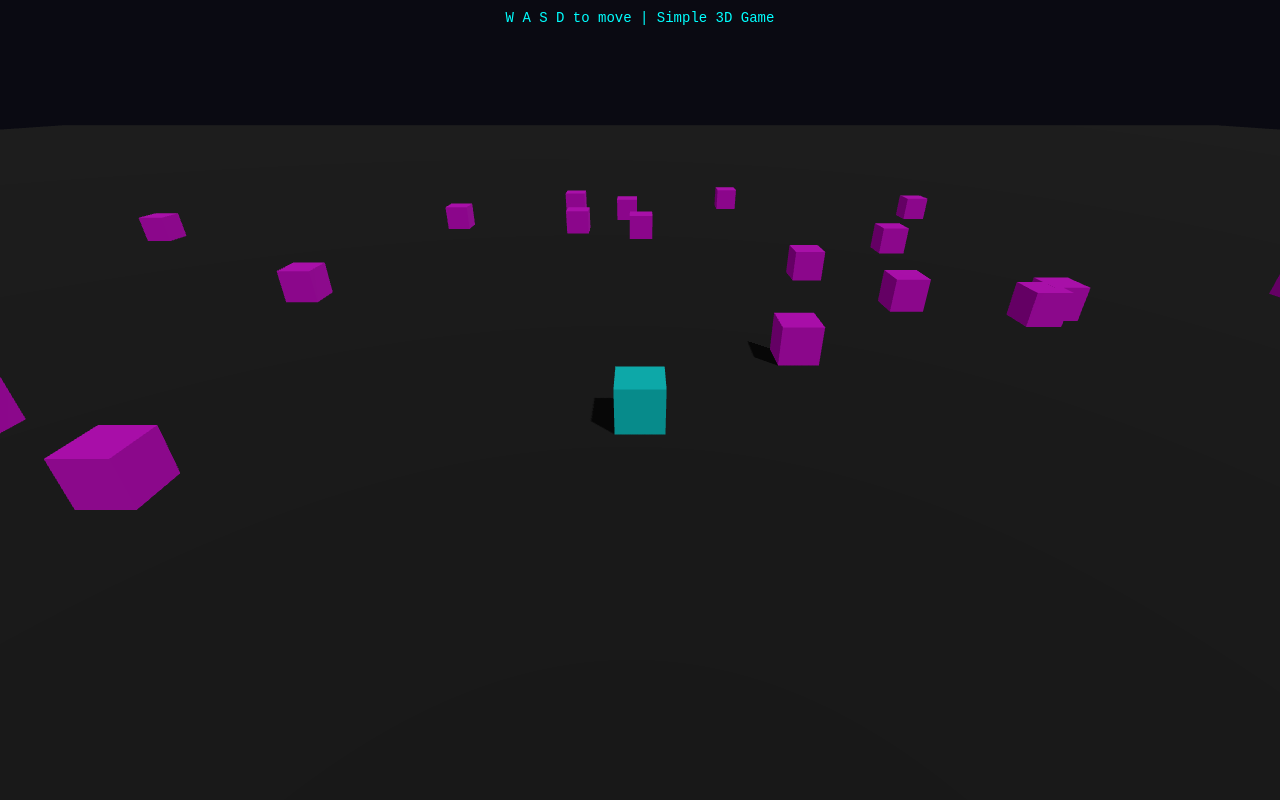
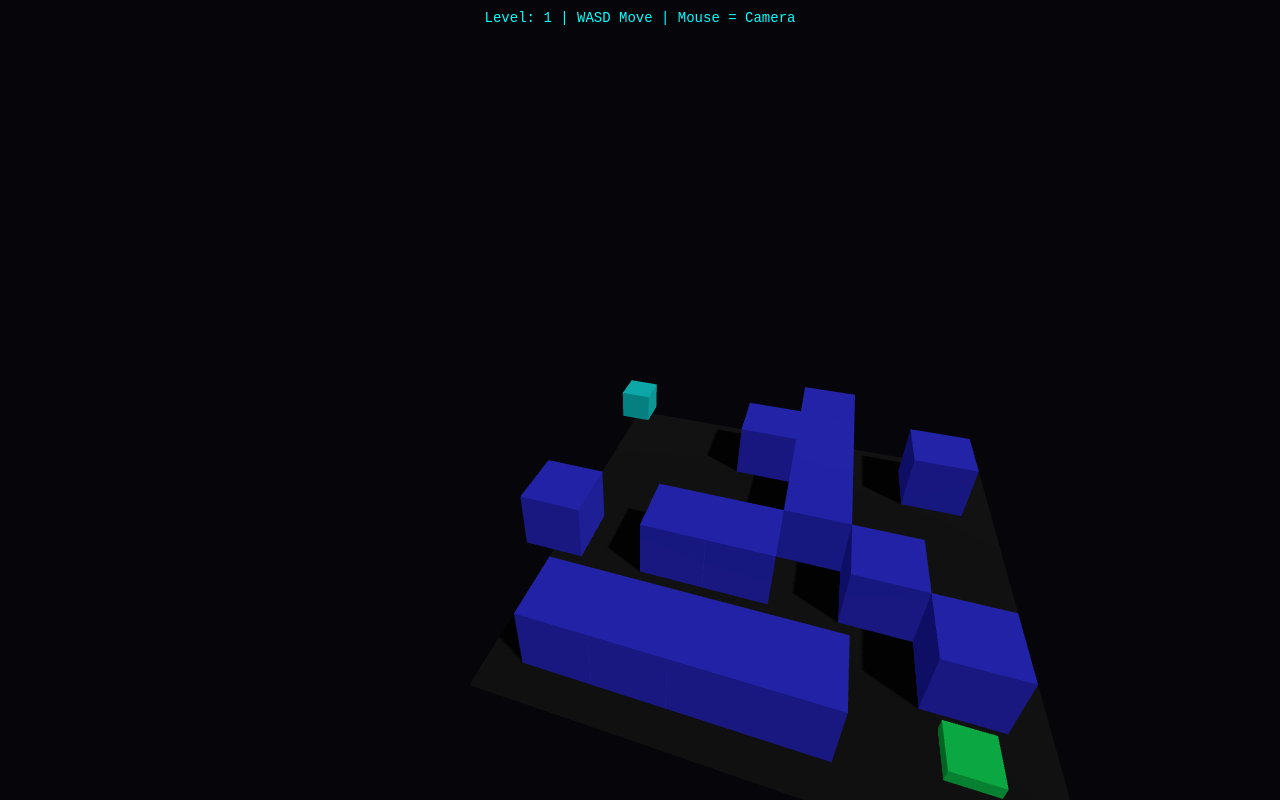
Before and after one commit to Abhiraj212/gesture-particle-system, a plain HTML site: page index.html in a window 1280 px wide. Drawn offline with nearby package versions, Linux system fonts and the light colour scheme; animation ran at ten frames a second.

Commit message:
Refactor game setup and improve player mechanics
Updated game title and UI elements. Refined player and maze generation mechanics, including collision detection and camera control adjustments.

Signed-off-by: Abhiraj  <skatoch829@gmail.com>

```diff
--- a/index.html
+++ b/index.html
@@ -3,7 +3,7 @@
 <head>
 <meta charset="UTF-8">
 <meta name="viewport" content="width=device-width, initial-scale=1.0">
-<title>WASD 3D Game</title>
+<title>3D Maze Game</title>
 
 <style>
 body {
@@ -11,7 +11,7 @@ body {
   overflow: hidden;
   background: #000;
 }
-#info {
+#ui {
   position: fixed;
   top: 10px;
   left: 50%;
@@ -23,98 +23,162 @@ body {
 }
 </style>
 
-<!-- THREE.JS -->
 <script src="https://cdn.jsdelivr.net/npm/three@0.158.0/build/three.min.js"></script>
 </head>
 
 <body>
-
-<div id="info">W A S D to move | Simple 3D Game</div>
+<div id="ui">Level: <span id="level">1</span> | WASD Move | Mouse = Camera</div>
 
 <script>
-/* ================= SCENE ================= */
+/* ================= BASIC SETUP ================= */
 const scene = new THREE.Scene();
-scene.background = new THREE.Color(0x0a0a12);
+scene.background = new THREE.Color(0x05050a);
 
-/* ================= CAMERA ================= */
 const camera = new THREE.PerspectiveCamera(
-  70,
-  window.innerWidth / window.innerHeight,
-  0.1,
-  1000
+  70, window.innerWidth / window.innerHeight, 0.1, 1000
 );
-camera.position.set(0, 6, 10);
 
-/* ================= RENDERER ================= */
 const renderer = new THREE.WebGLRenderer({ antialias: true });
 renderer.setSize(window.innerWidth, window.innerHeight);
 renderer.setPixelRatio(window.devicePixelRatio);
 renderer.shadowMap.enabled = true;
 document.body.appendChild(renderer.domElement);
 
-/* ================= LIGHTS ================= */
+/* ================= LIGHT ================= */
 scene.add(new THREE.AmbientLight(0xffffff, 0.4));
 
 const sun = new THREE.DirectionalLight(0xffffff, 1);
-sun.position.set(10, 20, 10);
+sun.position.set(20, 30, 10);
 sun.castShadow = true;
 scene.add(sun);
 
-/* ================= FLOOR ================= */
-const floorGeo = new THREE.PlaneGeometry(200, 200);
-const floorMat = new THREE.MeshStandardMaterial({
-  color: 0x222222
-});
-const floor = new THREE.Mesh(floorGeo, floorMat);
-floor.rotation.x = -Math.PI / 2;
-floor.receiveShadow = true;
-scene.add(floor);
+/* ================= GAME STATE ================= */
+let level = 1;
+let mazeSize = 7;
+let maze = [];
+let walls = [];
 
 /* ================= PLAYER ================= */
-const playerGeo = new THREE.BoxGeometry(1, 1, 1);
-const playerMat = new THREE.MeshStandardMaterial({
-  color: 0x00ffff
-});
-const player = new THREE.Mesh(playerGeo, playerMat);
-player.position.y = 0.5;
+const player = new THREE.Mesh(
+  new THREE.BoxGeometry(0.6, 0.6, 0.6),
+  new THREE.MeshStandardMaterial({ color: 0x00ffff })
+);
 player.castShadow = true;
 scene.add(player);
 
-/* ================= OBJECTS ================= */
-for (let i = 0; i < 30; i++) {
-  const box = new THREE.Mesh(
-    new THREE.BoxGeometry(1, 1, 1),
-    new THREE.MeshStandardMaterial({ color: 0xff00ff })
+/* ================= GOAL ================= */
+const goal = new THREE.Mesh(
+  new THREE.BoxGeometry(0.6, 0.2, 0.6),
+  new THREE.MeshStandardMaterial({ color: 0x00ff66 })
+);
+scene.add(goal);
+
+/* ================= FLOOR ================= */
+const floorMat = new THREE.MeshStandardMaterial({ color: 0x111111 });
+
+/* ================= MAZE GENERATION ================= */
+function generateMaze(size) {
+  maze = [];
+  for (let z = 0; z < size; z++) {
+    maze[z] = [];
+    for (let x = 0; x < size; x++) {
+      maze[z][x] = Math.random() > 0.7 ? 1 : 0;
+    }
+  }
+  maze[0][0] = 0;
+  maze[size - 1][size - 1] = 0;
+}
+
+function buildMaze() {
+  walls.forEach(w => scene.remove(w));
+  walls = [];
+
+  const half = mazeSize / 2;
+
+  for (let z = 0; z < mazeSize; z++) {
+    for (let x = 0; x < mazeSize; x++) {
+      if (maze[z][x] === 1) {
+        const wall = new THREE.Mesh(
+          new THREE.BoxGeometry(1, 1, 1),
+          new THREE.MeshStandardMaterial({ color: 0x3333ff })
+        );
+        wall.position.set(x - half, 0.5, z - half);
+        wall.castShadow = true;
+        scene.add(wall);
+        walls.push(wall);
+      }
+    }
+  }
+
+  const floor = new THREE.Mesh(
+    new THREE.PlaneGeometry(mazeSize, mazeSize),
+    floorMat
   );
-  box.position.set(
-    (Math.random() - 0.5) * 50,
-    0.5,
-    (Math.random() - 0.5) * 50
+  floor.rotation.x = -Math.PI / 2;
+  floor.receiveShadow = true;
+  scene.add(floor);
+}
+
+/* ================= START LEVEL ================= */
+function startLevel() {
+  document.getElementById("level").textContent = level;
+  generateMaze(mazeSize);
+  buildMaze();
+
+  player.position.set(-mazeSize / 2, 0.3, -mazeSize / 2);
+  goal.position.set(
+    mazeSize / 2 - 1,
+    0.1,
+    mazeSize / 2 - 1
   );
-  box.castShadow = true;
-  scene.add(box);
+
+  camera.position.set(0, mazeSize, mazeSize);
+  camera.lookAt(0, 0, 0);
 }
+
+startLevel();
 
 /* ================= CONTROLS ================= */
 const keys = {};
 window.addEventListener("keydown", e => keys[e.key.toLowerCase()] = true);
 window.addEventListener("keyup", e => keys[e.key.toLowerCase()] = false);
 
+let mouseX = 0;
+window.addEventListener("mousemove", e => {
+  mouseX = (e.clientX / window.innerWidth - 0.5) * 2;
+});
+
 /* ================= GAME LOOP ================= */
 function animate() {
   requestAnimationFrame(animate);
 
-  const speed = 0.15;
+  const speed = 0.08;
+  const oldPos = player.position.clone();
 
   if (keys["w"]) player.position.z -= speed;
   if (keys["s"]) player.position.z += speed;
   if (keys["a"]) player.position.x -= speed;
   if (keys["d"]) player.position.x += speed;
 
-  // Camera follow
-  camera.position.x += (player.position.x - camera.position.x) * 0.1;
-  camera.position.z += (player.position.z + 10 - camera.position.z) * 0.1;
+  // Wall collision
+  for (const w of walls) {
+    if (player.position.distanceTo(w.position) < 0.7) {
+      player.position.copy(oldPos);
+      break;
+    }
+  }
+
+  // Camera control
+  camera.position.x = Math.sin(mouseX) * mazeSize;
+  camera.position.z = Math.cos(mouseX) * mazeSize;
   camera.lookAt(player.position);
+
+  // Win condition
+  if (player.position.distanceTo(goal.position) < 0.6) {
+    level++;
+    mazeSize += 2;
+    startLevel();
+  }
 
   renderer.render(scene, camera);
 }
```
